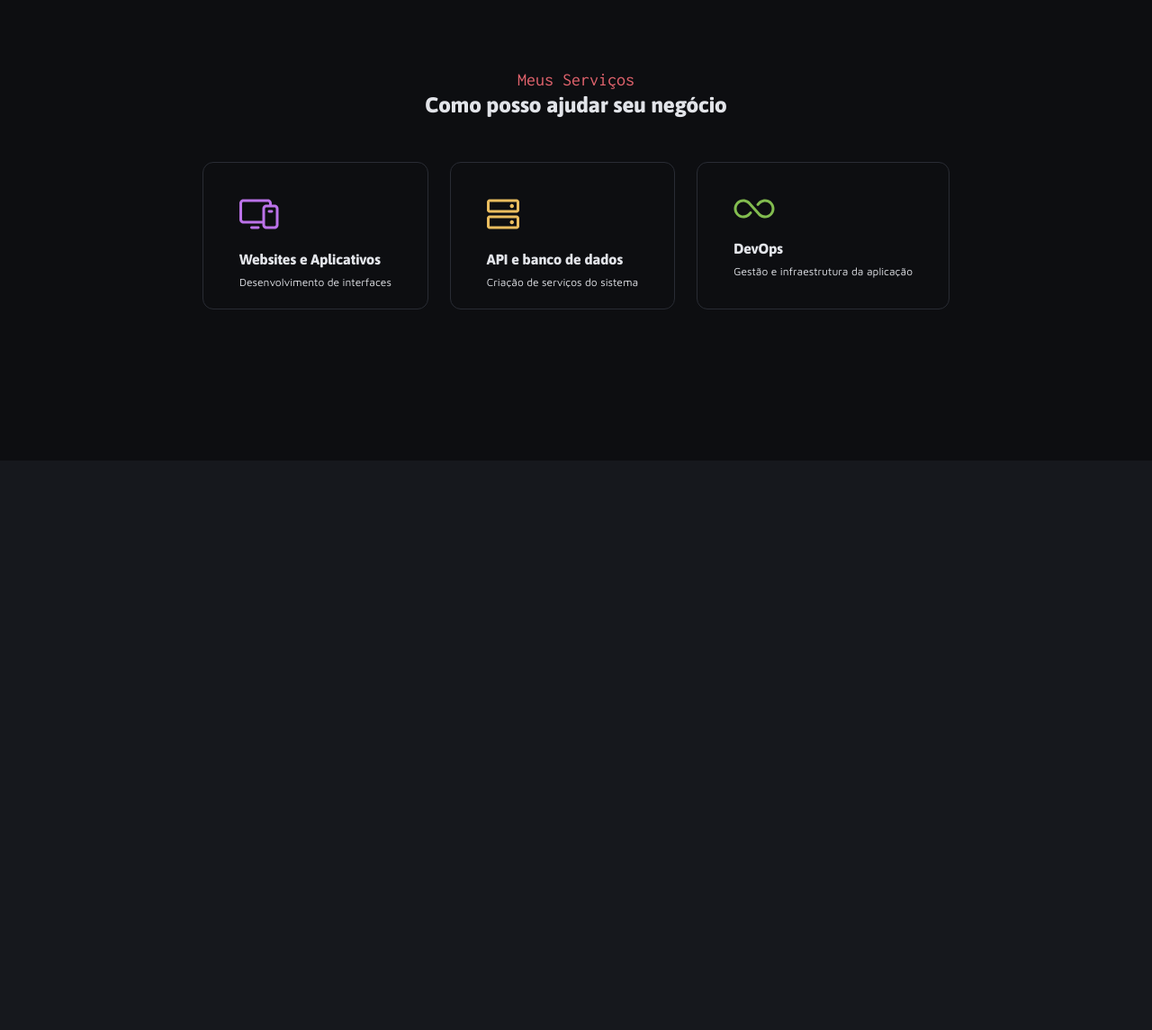
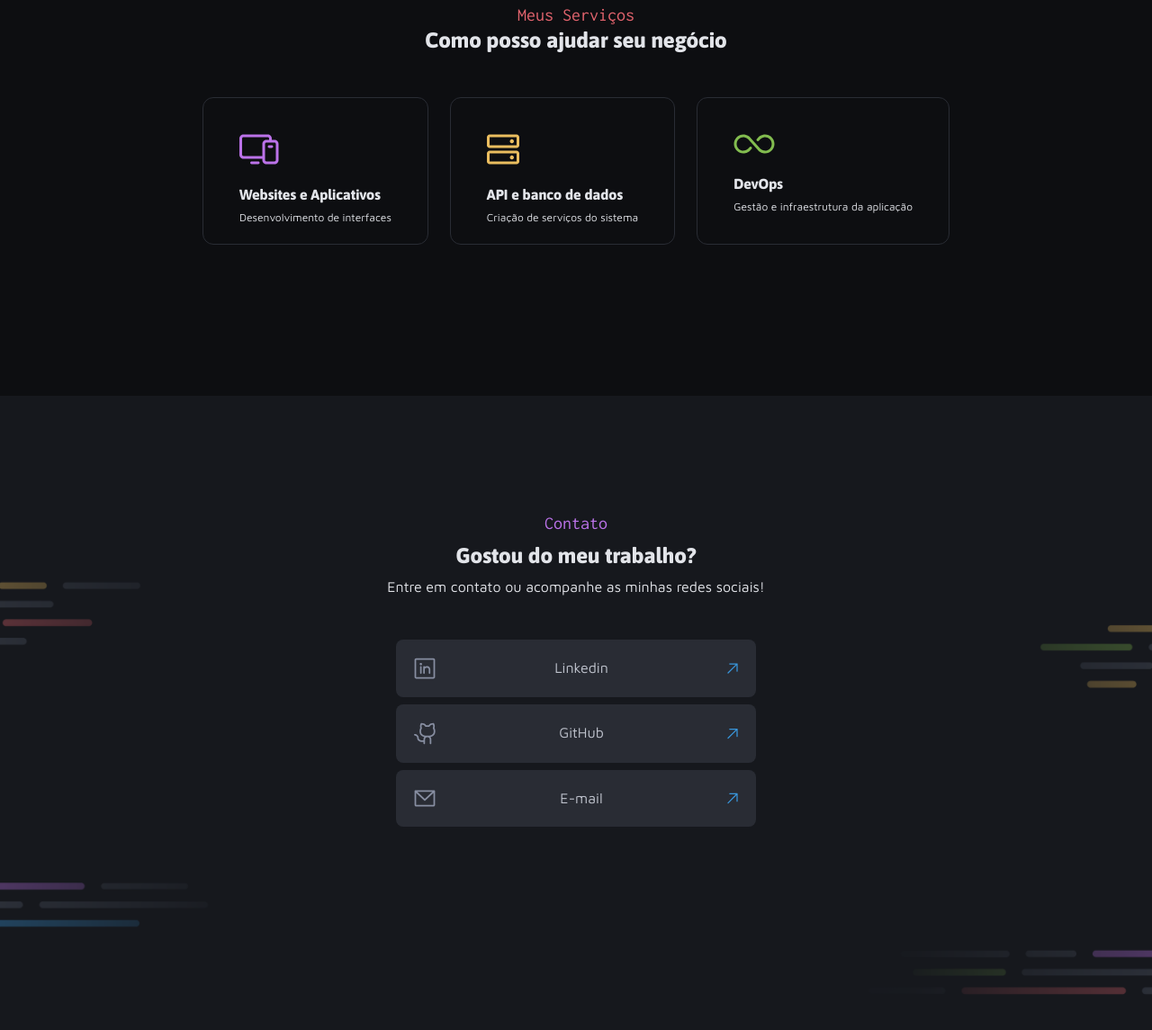
Before and after one commit to dev-FilipeBCS/Portfolio, a plain HTML site: page index.html in a window 1280 px wide. Shown: the part 1469-2614 px from the top of the page at 90% size. Before the commit the page ends 1981 px from the top, so only its background shows below. Drawn offline with Linux system fonts and the light colour scheme.

Commit message:
Structuring and styling the contact section. Also added icons for the section.

```diff
--- a/index.html
+++ b/index.html
@@ -165,5 +165,33 @@
         </div>
 
     </section>
+
+    <section id="contact">
+        <div class="flex">
+            <p class="purple">Contato</p>
+            <h1>Gostou do meu trabalho?</h1>
+            <h2>Entre em contato ou acompanhe as minhas redes sociais!</h2>
+            </div>
+
+        <div id="links" class="flex">
+            <a href=""><div class="link">
+                <img src="/assets/icons/linkedin.svg" alt="">
+                <span>Linkedin</span>
+                <img src="/assets/icons/diagonal-arrow.svg" alt="">
+            </div></a>
+
+            <a href=""><div class="link">
+                <img src="/assets/icons/github-contact.svg" alt="">
+                <span>GitHub</span>
+                <img src="/assets/icons/diagonal-arrow.svg" alt="">
+            </div></a>
+
+            <a href=""><div class="link">
+                <img src="/assets/icons/email.svg" alt="">
+                <span>E-mail</span>
+                <img src="/assets/icons/diagonal-arrow.svg" alt="">
+            </div></a>
+        </div>
+    </section>
 </body>
 </html>
--- /dev/null
+++ b/styles/contact.css
@@ -0,0 +1,53 @@
+#contact {
+    background-image: url(/assets/images/Background_Contacts.png);
+    background-size: cover;
+    background-position: center;
+    width: 100%;
+
+    justify-self: center;
+    justify-items: center;
+    text-align: center;
+
+    padding-block: 128px 200px;
+
+    div {
+        flex-direction: column;
+        gap: 8px;
+    }
+
+    div:nth-child(2) {
+        padding-block: 48px;
+    }
+
+    h1 {
+        font: var(--title-md);
+        color: var(--color-gray-600);
+    }
+
+    h2 {
+        font: var(--text-md);
+        color: var(--color-gray-600);
+    }
+
+    a {
+        text-decoration: none;
+        font: var(--text-md);
+        color: var(--color-gray-500);
+    }
+
+    .links {
+        gap: 16px;
+    }
+
+    .link {
+        width: 400px;
+        background-color: var(--color-gray-300);
+        border-radius: 8px;
+        padding: 20px;
+
+        display: flex;
+        flex-direction: row;
+        align-content: center;
+        justify-content: space-between;
+    }
+}
--- a/styles/global.css
+++ b/styles/global.css
@@ -37,10 +37,6 @@
     width: 100%;
 }
 
-.container {
-    min-width: 840px;
-}
-
 header {
     justify-self: center;
     justify-items: center;
--- a/styles/index.css
+++ b/styles/index.css
@@ -3,3 +3,4 @@
 @import url(utility.css);
 @import url(projects.css);
 @import url(services.css);
+@import url(contact.css)
--- a/styles/projects.css
+++ b/styles/projects.css
@@ -1,7 +1,7 @@
 #projects {
     display: block;
 
-    padding: 72px 120px 144px;
+    padding: 72px 120px;
 
     justify-self: center;
     justify-items: center;
--- a/styles/utility.css
+++ b/styles/utility.css
@@ -1,5 +1,10 @@
 .red {
     color: var(--color-red);
+    font: var(--subtitle);
+}
+
+.purple {
+    color: var(--color-purple);
     font: var(--subtitle);
 }
 
@@ -7,3 +12,7 @@
     display: flex;
     flex-wrap: wrap;
 }
+
+.container {
+    min-width: 840px;
+}
```
Also changed, not shown: assets/icons/diagonal-arrow.svg (added), assets/icons/email.svg (added), assets/icons/github-contact.svg (added), assets/icons/instagram.svg (added), assets/icons/linkedin.svg (added).
